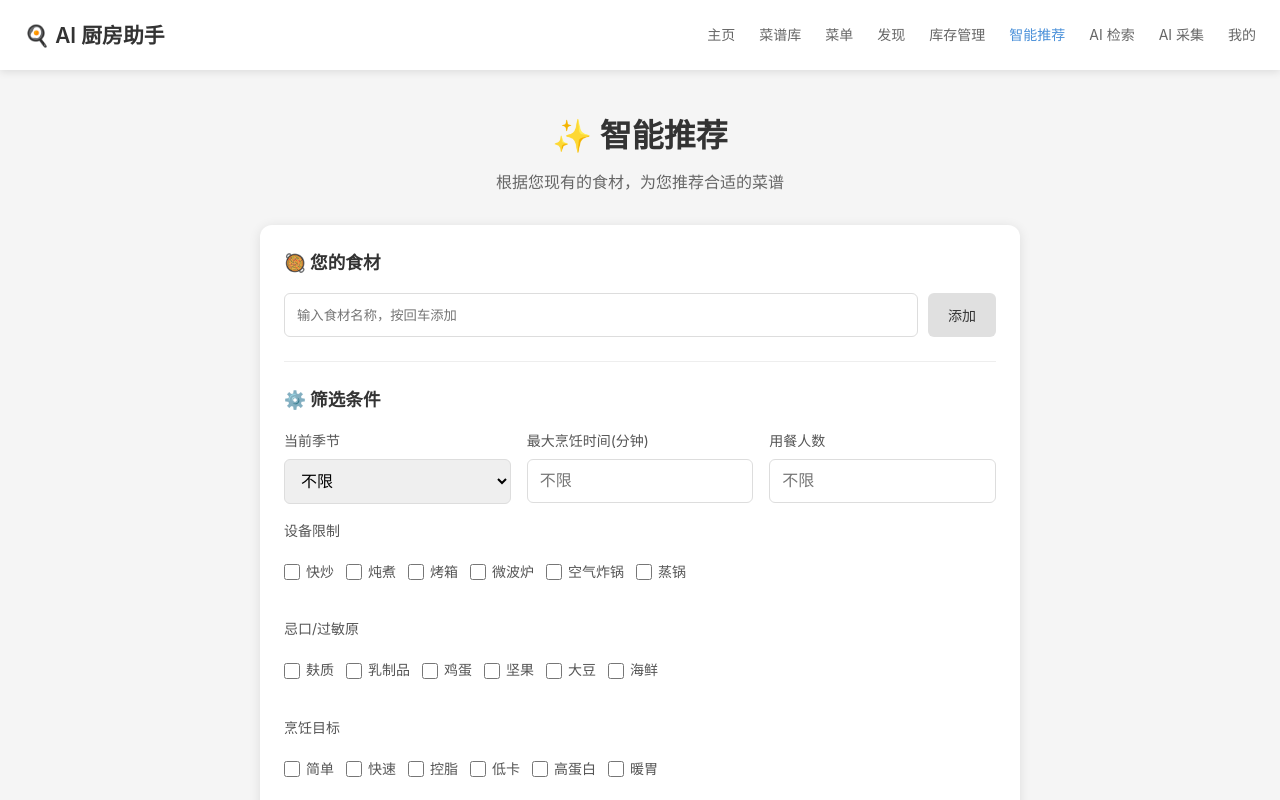
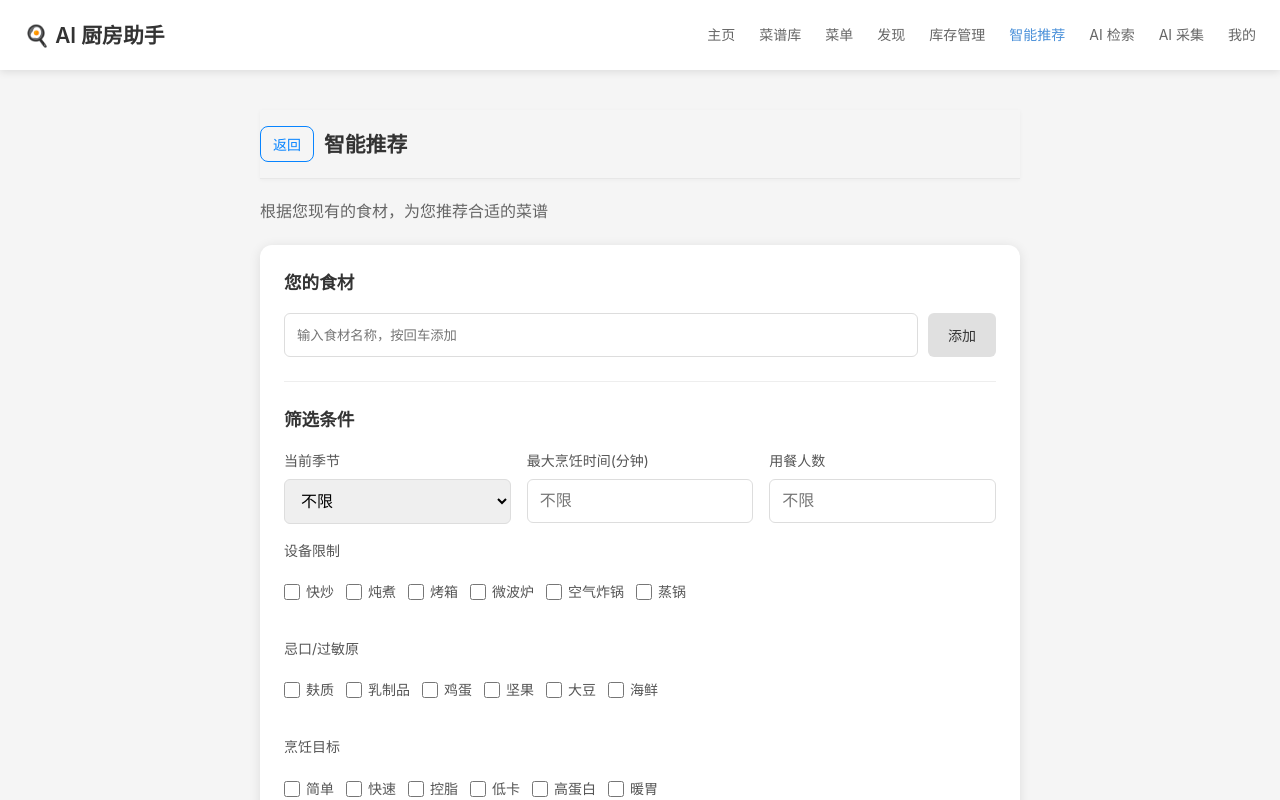
Before and after one commit to fenghuo1943/AI-Kitchen-Blueprint, a Vue app in the folder frontend/: page /recommend in a window 1280 px wide. Shown: the top 800 px of the page. Built offline with nearby package versions, Linux system fonts and the light colour scheme.

Commit message:
增加返回按钮

```diff
--- a/frontend/src/views/AiCollection.vue
+++ b/frontend/src/views/AiCollection.vue
@@ -1,6 +1,11 @@
 <template>
   <div class="ai-collect">
-    <h2 class="page-title">AI 采集入库</h2>
+    <div class="header">
+      <div class="header-left">
+        <button @click="goBack" class="btn-back" aria-label="返回">返回</button>
+        <h1>AI 采集入库</h1>
+      </div>
+    </div>
 
     <!-- 配置横幅 -->
     <section v-if="config" class="card warn-banner" :class="{ ok: config.tavily_configured && config.llm_configured }">
@@ -232,9 +237,11 @@ import { computed, onMounted, onUnmounted, ref, watch } from 'vue';
 import { useRouter } from 'vue-router';
 import { aiCollectApi, recipeApi } from '../services/api';
 import { toast } from '../composables/useToast';
+import { useGoBack } from '../composables/useGoBack';
 import type { AICollectCandidate, AICollectConfigStatus, AICollectJob, BrowserStatus, LLMModelOption, Recipe } from '../types';
 
 const router = useRouter();
+const { goBack } = useGoBack('/me');
 
 // 预设菜谱网站（name 为展示名，domain 传给 Tavily include_domains）
 const PRESET_SITES = [
@@ -668,7 +675,44 @@ onUnmounted(stopPolling);
 
 <style scoped>
 .ai-collect { padding: 20px; max-width: 900px; }
-.page-title { font-size: 1.3rem; margin: 0 0 16px; }
+.header {
+  position: sticky;
+  top: var(--navbar-height, 64px);
+  z-index: 150;
+  display: flex;
+  justify-content: space-between;
+  align-items: center;
+  gap: 12px;
+  padding: 16px 0;
+  margin-bottom: 20px;
+  background: #f5f5f5;
+  border-bottom: 1px solid rgba(0, 0, 0, 0.06);
+  box-shadow: 0 1px 4px rgba(0, 0, 0, 0.04);
+}
+.header-left {
+  display: flex;
+  align-items: center;
+  gap: 10px;
+  min-width: 0;
+  flex: 1;
+}
+.header h1 { margin: 0; font-size: 1.3rem; }
+.btn-back {
+  height: 36px;
+  padding: 0 12px;
+  display: inline-flex;
+  align-items: center;
+  justify-content: center;
+  background: transparent;
+  border: 1px solid #0784ff;
+  border-radius: 8px;
+  cursor: pointer;
+  flex-shrink: 0;
+  color: #0784ff;
+  font-size: 14px;
+  font-weight: 500;
+}
+.btn-back:hover { background: rgba(7, 132, 255, 0.08); }
 
 .card {
   background: white; border-radius: 12px; padding: 20px; margin-bottom: 16px;
--- a/frontend/src/views/Categories.vue
+++ b/frontend/src/views/Categories.vue
@@ -2,12 +2,7 @@
   <div class="categories">
     <div class="header">
       <div class="header-left">
-        <button @click="goBack" class="btn-back" aria-label="返回">
-          <svg width="16" height="16" viewBox="0 0 24 24" fill="none" xmlns="http://www.w3.org/2000/svg" aria-hidden="true">
-            <path d="M19 12H6" stroke="#0784ff" stroke-width="2" stroke-linecap="round" stroke-linejoin="round"></path>
-            <path d="M12 19L5 12L12 5" stroke="#0784ff" stroke-width="2" stroke-linecap="round" stroke-linejoin="round"></path>
-          </svg>
-        </button>
+        <button @click="goBack" class="btn-back" aria-label="返回">返回</button>
         <h1>分类管理</h1>
       </div>
     </div>
@@ -126,9 +121,8 @@ onMounted(load);
 .header-left { display: flex; align-items: center; gap: 10px; min-width: 0; flex: 1; }
 .header h1 { margin: 0; }
 .btn-back {
-  width: 36px;
   height: 36px;
-  padding: 0;
+  padding: 0 12px;
   display: inline-flex;
   align-items: center;
   justify-content: center;
@@ -137,6 +131,9 @@ onMounted(load);
   border-radius: 8px;
   cursor: pointer;
   flex-shrink: 0;
+  color: #0784ff;
+  font-size: 14px;
+  font-weight: 500;
 }
 .btn-back:hover { background: rgba(7, 132, 255, 0.08); }
 .type-tabs { display: flex; gap: 8px; margin-bottom: 16px; }
--- a/frontend/src/views/Ingredients.vue
+++ b/frontend/src/views/Ingredients.vue
@@ -2,12 +2,7 @@
   <div class="ingredients">
     <div class="header">
       <div class="header-left">
-        <button @click="goBack" class="btn-back" aria-label="返回">
-          <svg width="16" height="16" viewBox="0 0 24 24" fill="none" xmlns="http://www.w3.org/2000/svg" aria-hidden="true">
-            <path d="M19 12H6" stroke="#0784ff" stroke-width="2" stroke-linecap="round" stroke-linejoin="round"></path>
-            <path d="M12 19L5 12L12 5" stroke="#0784ff" stroke-width="2" stroke-linecap="round" stroke-linejoin="round"></path>
-          </svg>
-        </button>
+        <button @click="goBack" class="btn-back" aria-label="返回">返回</button>
         <h1>食材管理</h1>
       </div>
       <button @click="showCreateModal = true" class="btn btn-primary">添加食材</button>
@@ -348,9 +343,8 @@ onMounted(() => {
 }
 
 .btn-back {
-  width: 36px;
   height: 36px;
-  padding: 0;
+  padding: 0 12px;
   display: inline-flex;
   align-items: center;
   justify-content: center;
@@ -359,6 +353,9 @@ onMounted(() => {
   border-radius: 8px;
   cursor: pointer;
   flex-shrink: 0;
+  color: #0784ff;
+  font-size: 14px;
+  font-weight: 500;
 }
 
 .btn-back:hover {
--- a/frontend/src/views/Inventory.vue
+++ b/frontend/src/views/Inventory.vue
@@ -2,12 +2,7 @@
   <div class="inventory">
     <div class="header">
       <div class="header-left">
-        <button @click="goBack" class="btn-back" aria-label="返回">
-          <svg width="16" height="16" viewBox="0 0 24 24" fill="none" xmlns="http://www.w3.org/2000/svg" aria-hidden="true">
-            <path d="M19 12H6" stroke="#0784ff" stroke-width="2" stroke-linecap="round" stroke-linejoin="round"></path>
-            <path d="M12 19L5 12L12 5" stroke="#0784ff" stroke-width="2" stroke-linecap="round" stroke-linejoin="round"></path>
-          </svg>
-        </button>
+        <button @click="goBack" class="btn-back" aria-label="返回">返回</button>
         <h1>库存管理</h1>
       </div>
       <button @click="showAddModal = true" class="btn btn-primary">添加库存</button>
@@ -267,9 +262,8 @@ onMounted(() => {
 }
 
 .btn-back {
-  width: 36px;
   height: 36px;
-  padding: 0;
+  padding: 0 12px;
   display: inline-flex;
   align-items: center;
   justify-content: center;
@@ -278,6 +272,9 @@ onMounted(() => {
   border-radius: 8px;
   cursor: pointer;
   flex-shrink: 0;
+  color: #0784ff;
+  font-size: 14px;
+  font-weight: 500;
 }
 
 .btn-back:hover {
--- a/frontend/src/views/Rag.vue
+++ b/frontend/src/views/Rag.vue
@@ -1,6 +1,11 @@
 <template>
   <div class="rag">
-    <h2 class="page-title">AI 语义检索</h2>
+    <div class="header">
+      <div class="header-left">
+        <button @click="goBack" class="btn-back" aria-label="返回">返回</button>
+        <h1>AI 语义检索</h1>
+      </div>
+    </div>
 
     <!-- 索引状态 -->
     <section class="card status-card">
@@ -131,7 +136,10 @@
 import { computed, onMounted, ref } from 'vue';
 import { ragApi } from '../services/api';
 import { toast } from '../composables/useToast';
+import { useGoBack } from '../composables/useGoBack';
 import type { IndexStatus, RagSearchItem } from '../types';
+
+const { goBack } = useGoBack('/me');
 
 const CHUNK_TYPE_LABELS: Record<string, string> = {
   overview: '概览',
@@ -231,7 +239,44 @@ onMounted(loadStatus);
 
 <style scoped>
 .rag { padding: 20px; max-width: 900px; }
-.page-title { font-size: 1.3rem; margin: 0 0 16px; }
+.header {
+  position: sticky;
+  top: var(--navbar-height, 64px);
+  z-index: 150;
+  display: flex;
+  justify-content: space-between;
+  align-items: center;
+  gap: 12px;
+  padding: 16px 0;
+  margin-bottom: 20px;
+  background: #f5f5f5;
+  border-bottom: 1px solid rgba(0, 0, 0, 0.06);
+  box-shadow: 0 1px 4px rgba(0, 0, 0, 0.04);
+}
+.header-left {
+  display: flex;
+  align-items: center;
+  gap: 10px;
+  min-width: 0;
+  flex: 1;
+}
+.header h1 { margin: 0; font-size: 1.3rem; }
+.btn-back {
+  height: 36px;
+  padding: 0 12px;
+  display: inline-flex;
+  align-items: center;
+  justify-content: center;
+  background: transparent;
+  border: 1px solid #0784ff;
+  border-radius: 8px;
+  cursor: pointer;
+  flex-shrink: 0;
+  color: #0784ff;
+  font-size: 14px;
+  font-weight: 500;
+}
+.btn-back:hover { background: rgba(7, 132, 255, 0.08); }
 
 .card {
   background: white;
--- a/frontend/src/views/RecipeDetail.vue
+++ b/frontend/src/views/RecipeDetail.vue
@@ -2,12 +2,7 @@
   <div class="recipe-detail" v-if="recipe">
     <div class="header">
       <div class="header-left">
-        <button @click="goBack" class="btn-back" aria-label="返回">
-          <svg width="16" height="16" viewBox="0 0 24 24" fill="none" xmlns="http://www.w3.org/2000/svg" aria-hidden="true">
-            <path d="M19 12H6" stroke="#0784ff" stroke-width="2" stroke-linecap="round" stroke-linejoin="round"></path>
-            <path d="M12 19L5 12L12 5" stroke="#0784ff" stroke-width="2" stroke-linecap="round" stroke-linejoin="round"></path>
-          </svg>
-        </button>
+        <button @click="goBack" class="btn-back" aria-label="返回">返回</button>
         <h1 class="header-title">{{ recipe.title }}</h1>
       </div>
       <div class="actions">
@@ -248,11 +243,10 @@ onMounted(() => {
   flex-shrink: 0;
 }
 
-/* 返回按钮：向左箭头，蓝色轮廓，透明背景，圆角矩形外形 */
+/* 返回按钮：蓝色轮廓，透明背景，圆角矩形外形 */
 .btn-back {
-  width: 36px;
   height: 36px;
-  padding: 0;
+  padding: 0 12px;
   display: inline-flex;
   align-items: center;
   justify-content: center;
@@ -261,6 +255,9 @@ onMounted(() => {
   border-radius: 8px;
   cursor: pointer;
   transition: background 0.2s;
+  color: #0784ff;
+  font-size: 14px;
+  font-weight: 500;
 }
 
 .btn-back:hover {
--- a/frontend/src/views/RecipeForm.vue
+++ b/frontend/src/views/RecipeForm.vue
@@ -2,12 +2,7 @@
   <div class="recipe-form">
     <div class="header">
       <div class="header-left">
-        <button @click="goBack" class="btn-back" aria-label="返回">
-          <svg width="16" height="16" viewBox="0 0 24 24" fill="none" xmlns="http://www.w3.org/2000/svg" aria-hidden="true">
-            <path d="M19 12H6" stroke="#0784ff" stroke-width="2" stroke-linecap="round" stroke-linejoin="round"></path>
-            <path d="M12 19L5 12L12 5" stroke="#0784ff" stroke-width="2" stroke-linecap="round" stroke-linejoin="round"></path>
-          </svg>
-        </button>
+        <button @click="goBack" class="btn-back" aria-label="返回">返回</button>
         <h1>{{ isEdit ? '编辑菜谱' : '新建菜谱' }}</h1>
       </div>
       <div class="header-actions">
@@ -361,11 +356,10 @@ onMounted(loadData);
 .header-actions { display: flex; gap: 8px; flex-shrink: 0; }
 .header-actions .btn { padding: 8px 14px; min-height: 38px; font-size: 13px; }
 form { padding: 0 20px; }
-/* 返回按钮：向左箭头，蓝色轮廓，透明背景，圆角矩形外形 */
+/* 返回按钮：蓝色轮廓，透明背景，圆角矩形外形 */
 .btn-back {
-  width: 36px;
   height: 36px;
-  padding: 0;
+  padding: 0 12px;
   display: inline-flex;
   align-items: center;
   justify-content: center;
@@ -374,6 +368,9 @@ form { padding: 0 20px; }
   border-radius: 8px;
   cursor: pointer;
   transition: background 0.2s;
+  color: #0784ff;
+  font-size: 14px;
+  font-weight: 500;
 }
 .btn-back:hover { background: rgba(7, 132, 255, 0.08); }
 .card {
--- a/frontend/src/views/RecipeManagement.vue
+++ b/frontend/src/views/RecipeManagement.vue
@@ -2,12 +2,7 @@
   <div class="recipe-management">
     <div class="header">
       <div class="header-left">
-        <button @click="goBack" class="btn-back" aria-label="返回">
-          <svg width="16" height="16" viewBox="0 0 24 24" fill="none" xmlns="http://www.w3.org/2000/svg" aria-hidden="true">
-            <path d="M19 12H6" stroke="#0784ff" stroke-width="2" stroke-linecap="round" stroke-linejoin="round"></path>
-            <path d="M12 19L5 12L12 5" stroke="#0784ff" stroke-width="2" stroke-linecap="round" stroke-linejoin="round"></path>
-          </svg>
-        </button>
+        <button @click="goBack" class="btn-back" aria-label="返回">返回</button>
         <h1>菜谱管理</h1>
         <button @click="goCreate" class="btn btn-primary btn-sm">新建菜谱</button>
       </div>
@@ -235,9 +230,8 @@ onActivated(async () => {
 }
 
 .btn-back {
-  width: 36px;
   height: 36px;
-  padding: 0;
+  padding: 0 12px;
   display: inline-flex;
   align-items: center;
   justify-content: center;
@@ -246,6 +240,9 @@ onActivated(async () => {
   border-radius: 8px;
   cursor: pointer;
   flex-shrink: 0;
+  color: #0784ff;
+  font-size: 14px;
+  font-weight: 500;
 }
 
 .btn-back:hover {
--- a/frontend/src/views/Recommend.vue
+++ b/frontend/src/views/Recommend.vue
@@ -1,11 +1,16 @@
 <template>
   <div class="recommend">
-    <h1>✨ 智能推荐</h1>
+    <div class="header">
+      <div class="header-left">
+        <button @click="goBack" class="btn-back" aria-label="返回">返回</button>
+        <h1>智能推荐</h1>
+      </div>
+    </div>
     <p class="subtitle">根据您现有的食材，为您推荐合适的菜谱</p>
 
     <div class="recommend-form">
       <div class="form-section">
-        <h2>🥘 您的食材</h2>
+        <h2>您的食材</h2>
         <div class="ingredient-input">
           <input
             v-model="ingredientInput"
@@ -27,7 +32,7 @@
       </div>
 
       <div class="form-section">
-        <h2>⚙️ 筛选条件</h2>
+        <h2>筛选条件</h2>
         <div class="form-row">
           <div class="form-group">
             <label>当前季节</label>
@@ -90,7 +95,7 @@
     </div>
 
     <div v-if="recommendationResults.length > 0" class="results">
-      <h2>📋 推荐结果 ({{ recommendationResults.length }})</h2>
+      <h2>推荐结果 ({{ recommendationResults.length }})</h2>
       <div class="result-list">
         <div v-for="result in recommendationResults" :key="result.recipe_id" class="result-card">
           <div class="result-header">
@@ -133,7 +138,10 @@
 <script setup lang="ts">
 import { ref, reactive } from 'vue';
 import { recommendationApi } from '../services/api';
+import { useGoBack } from '../composables/useGoBack';
 import type { RecommendationResult } from '../types';
+
+const { goBack } = useGoBack('/me');
 
 const ingredientInput = ref('');
 const selectedIngredients = ref<string[]>([]);
@@ -206,16 +214,49 @@ async function getRecommendations() {
   margin: 0 auto;
 }
 
-h1 {
-  text-align: center;
-  color: #333;
-  margin-bottom: 8px;
+.header {
+  position: sticky;
+  top: var(--navbar-height, 64px);
+  z-index: 150;
+  display: flex;
+  justify-content: space-between;
+  align-items: center;
+  gap: 12px;
+  padding: 16px 0;
+  margin-bottom: 20px;
+  background: #f5f5f5;
+  border-bottom: 1px solid rgba(0, 0, 0, 0.06);
+  box-shadow: 0 1px 4px rgba(0, 0, 0, 0.04);
 }
+.header-left {
+  display: flex;
+  align-items: center;
+  gap: 10px;
+  min-width: 0;
+  flex: 1;
+}
+.header h1 { margin: 0; font-size: 1.3rem; color: #333; }
+.btn-back {
+  height: 36px;
+  padding: 0 12px;
+  display: inline-flex;
+  align-items: center;
+  justify-content: center;
+  background: transparent;
+  border: 1px solid #0784ff;
+  border-radius: 8px;
+  cursor: pointer;
+  flex-shrink: 0;
+  color: #0784ff;
+  font-size: 14px;
+  font-weight: 500;
+}
+.btn-back:hover { background: rgba(7, 132, 255, 0.08); }
 
 .subtitle {
-  text-align: center;
+  text-align: left;
   color: #666;
-  margin-bottom: 30px;
+  margin-bottom: 20px;
 }
 
 .recommend-form {
@@ -498,10 +539,6 @@ h1 {
     padding: 16px;
   }
 
-  h1 {
-    font-size: 1.5rem;
-  }
-
   .subtitle {
     font-size: 0.95rem;
     margin-bottom: 20px;
--- a/frontend/src/views/RecycleBin.vue
+++ b/frontend/src/views/RecycleBin.vue
@@ -1,7 +1,7 @@
 <template>
   <div class="recycle-bin">
     <div class="header">
-      <button @click="$router.back()" class="btn btn-secondary btn-back">返回</button>
+      <button @click="$router.back()" class="btn-back">返回</button>
       <h1>回收站</h1>
     </div>
 
@@ -108,6 +108,22 @@ onMounted(() => {
 .btn { padding: 10px 16px; border: none; border-radius: 6px; cursor: pointer; font-size: 14px; min-height: 44px; }
 .btn-secondary { background: #f0f0f0; color: #333; }
 .btn-primary { background: #4a90d9; color: white; }
+.btn-back {
+  height: 36px;
+  padding: 0 12px;
+  display: inline-flex;
+  align-items: center;
+  justify-content: center;
+  background: transparent;
+  border: 1px solid #0784ff;
+  border-radius: 8px;
+  cursor: pointer;
+  flex-shrink: 0;
+  color: #0784ff;
+  font-size: 14px;
+  font-weight: 500;
+}
+.btn-back:hover { background: rgba(7, 132, 255, 0.08); }
 .btn-small { padding: 8px 14px; border: none; border-radius: 6px; cursor: pointer; font-size: 12px; min-height: 36px; }
 .btn-confirm { background: #4a90d9; color: white; }
 .btn-danger { background: #f44336; color: white; }
--- a/frontend/src/views/Seasonings.vue
+++ b/frontend/src/views/Seasonings.vue
@@ -2,12 +2,7 @@
   <div class="seasonings">
     <div class="header">
       <div class="header-left">
-        <button @click="goBack" class="btn-back" aria-label="返回">
-          <svg width="16" height="16" viewBox="0 0 24 24" fill="none" xmlns="http://www.w3.org/2000/svg" aria-hidden="true">
-            <path d="M19 12H6" stroke="#0784ff" stroke-width="2" stroke-linecap="round" stroke-linejoin="round"></path>
-            <path d="M12 19L5 12L12 5" stroke="#0784ff" stroke-width="2" stroke-linecap="round" stroke-linejoin="round"></path>
-          </svg>
-        </button>
+        <button @click="goBack" class="btn-back" aria-label="返回">返回</button>
         <h1>调料管理</h1>
       </div>
       <button @click="openCreate" class="btn btn-primary">添加调料</button>
@@ -209,9 +204,8 @@ onMounted(() => { load(); loadCategories(); });
 .header h1 { margin: 0; }
 .header-left { display: flex; align-items: center; gap: 10px; min-width: 0; flex: 1; }
 .btn-back {
-  width: 36px;
   height: 36px;
-  padding: 0;
+  padding: 0 12px;
   display: inline-flex;
   align-items: center;
   justify-content: center;
@@ -220,6 +214,9 @@ onMounted(() => { load(); loadCategories(); });
   border-radius: 8px;
   cursor: pointer;
   flex-shrink: 0;
+  color: #0784ff;
+  font-size: 14px;
+  font-weight: 500;
 }
 .btn-back:hover { background: rgba(7, 132, 255, 0.08); }
 
--- a/frontend/src/views/Settings.vue
+++ b/frontend/src/views/Settings.vue
@@ -2,12 +2,7 @@
   <div class="settings">
     <div class="header">
       <div class="header-left">
-        <button @click="goBack" class="btn-back" aria-label="返回">
-          <svg width="16" height="16" viewBox="0 0 24 24" fill="none" xmlns="http://www.w3.org/2000/svg" aria-hidden="true">
-            <path d="M19 12H6" stroke="#0784ff" stroke-width="2" stroke-linecap="round" stroke-linejoin="round"></path>
-            <path d="M12 19L5 12L12 5" stroke="#0784ff" stroke-width="2" stroke-linecap="round" stroke-linejoin="round"></path>
-          </svg>
-        </button>
+        <button @click="goBack" class="btn-back" aria-label="返回">返回</button>
         <h1>设置</h1>
       </div>
       <button @click="save" class="btn btn-primary" :disabled="saving">保存</button>
@@ -110,9 +105,10 @@ async function save() {
 .header h1 { margin: 0; font-size: 1.3rem; }
 
 .btn-back {
-  width: 36px; height: 36px; padding: 0;
+  height: 36px; padding: 0 12px;
   display: inline-flex; align-items: center; justify-content: center;
   background: transparent; border: 1px solid #0784ff; border-radius: 8px; cursor: pointer; flex-shrink: 0;
+  color: #0784ff; font-size: 14px; font-weight: 500;
 }
 .btn-back:hover { background: rgba(7, 132, 255, 0.08); }
 
```
